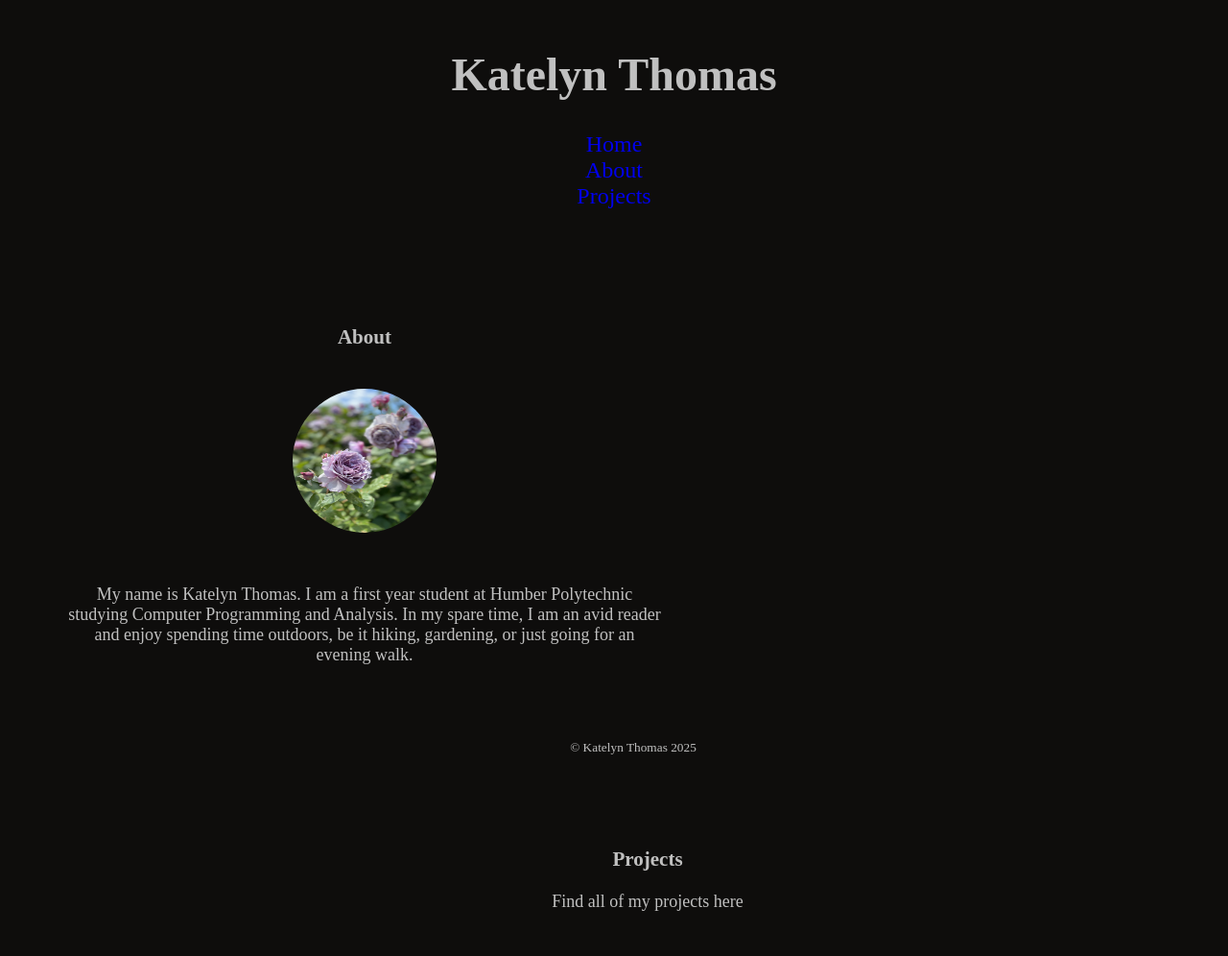
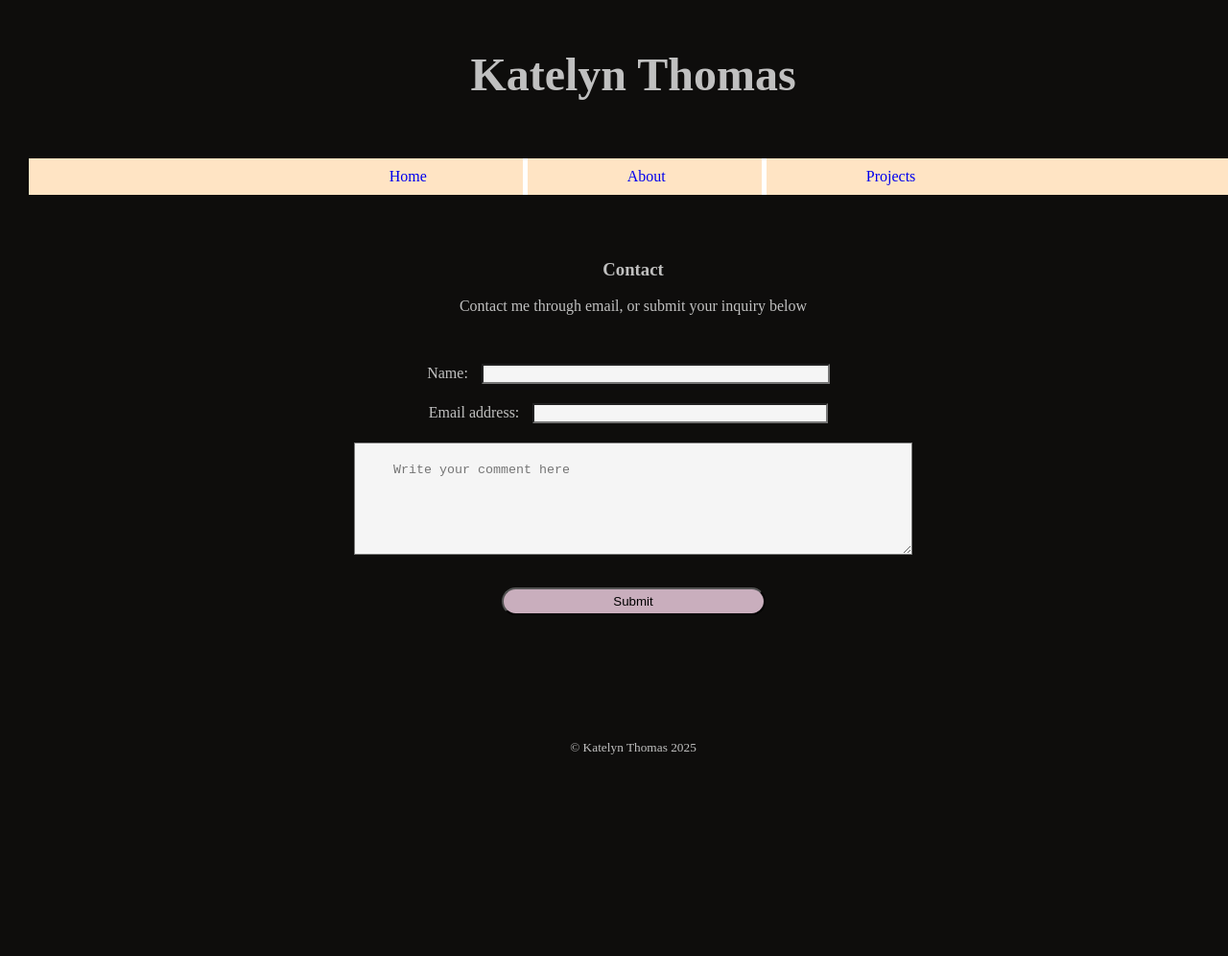
Before and after one commit to ktho12/my-portfolio, a plain HTML site: page index.html in a window 1280 px wide. Shown: the top 996 px of the page at 96% size. After the commit the page ends 800 px from the top, so only its background shows below. Drawn offline with Linux system fonts and the light colour scheme.

Commit message:
Styling navbar, plus moved about and projects details to their respective pages

```diff
--- a/index.html
+++ b/index.html
@@ -11,61 +11,18 @@
   <body>
     <header class="header">
       <h1>Katelyn Thomas</h1>
-      <nav>
+    </header>
+
+<nav>
         <ul>
           <li><a href="index.html">Home</a></li>
           <li><a href="about.html">About</a></li>
           <li><a href="projects.html">Projects</a></li>
         </ul>
       </nav>
-    </header>
-
-
-    <div id="about">
-    <section class="about">
-      <h3>About</h3>
-       <aside> <img src="roses.jpg" alt="Light purple roses on a rosebush" width="150" height="150"></aside>
-      <br>
-      <p>
-        My name is Katelyn Thomas. I am a first year student at Humber Polytechnic
-        studying Computer Programming and Analysis. In my spare time, I am an
-        avid reader and enjoy spending time outdoors, be it hiking, gardening,
-        or just going for an evening walk.
-      </p>
-    </section>
-    </div>
 
     <br><br>
 
-    <div id="projects">
-    <section class="projects">
-      <h3>Projects</h3>
-      <p>Find all of my projects here</p>
-    </section>
-    </div>
-
-<div id="projectOne">
-  <section class="projectOne">
-  <p>Project One</p>
-  </section>
-</div>
-
-<button type="button" class="collapsible" name="projOneBtn">See More</button>
-<div class="content" id="projOneContent">
-  <p>Project One lorem ipsum et cetera</p>
-  </div>
-
-
-<div id="projectTwo">
-  <section class="projectTwo">
-    <p>Project Two</p>
-  </section>
-</div>
-
-<button type="button" class="collapsible" name="projTwoBtn">See More</button>
-<div class="content" id="projTwoContent">
-  <p>Project Two lorem ipsum et cetera et cetera et cetera</p>
-</div>
 
   <div id="contact">
     <section class="contact">
--- a/style.css
+++ b/style.css
@@ -9,6 +9,10 @@ body {
     background-color: var(--background-color);
     margin: 20px;
     color: var(--main-color);
+    position: relative;
+    height: 100%;
+    width: 100%;
+    overflow: hidden;
 }
 
 .header {
@@ -22,21 +26,38 @@ body {
 
 ul {
     list-style-type: none;
-    margin: 0;
-    padding: 0;
+    float: left;
+    text-align: center;
+    width: 100%;
+    margin: 10px;
+    padding: 10px;
+    overflow: hidden;
+    background-color: bisque;
+    position: fixed;
+
+}
+
+li {
+    display: inline;
+    padding: 100px;
+    border-right: 5px solid #fff;
+
+}
+
+li:last-child {
+    border-right: none;
 }
 
 li a {
     text-decoration: none;
-
 }
 
 .about{
     text-align: center;
     font-size: large;
-    width: 50%;
-    padding: 50px;
-    margin: 50px 0px 0px 0px;
+    width: 100%;
+    padding: 0;
+    margin: 100px 0 0 0;
 }
 
 img {
```
Also changed, not shown: about.html (+19 -0 lines), projects.html (+34 -0 lines).
